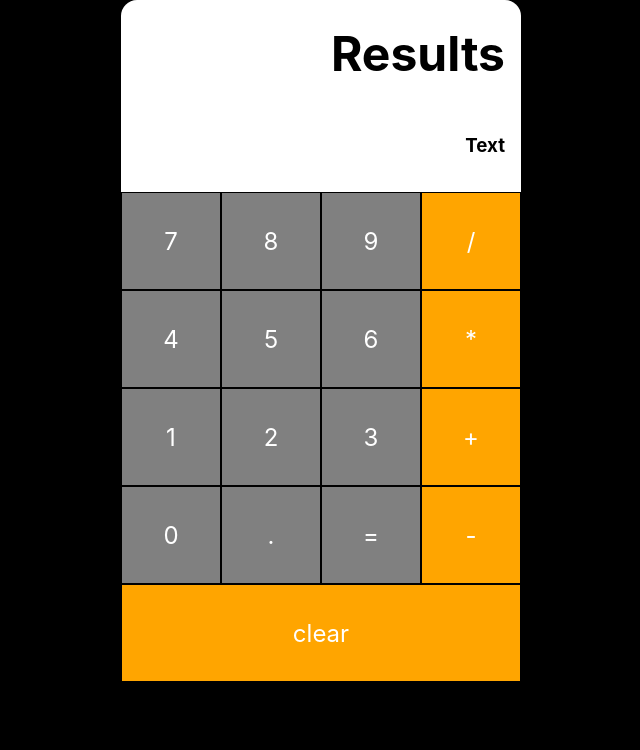
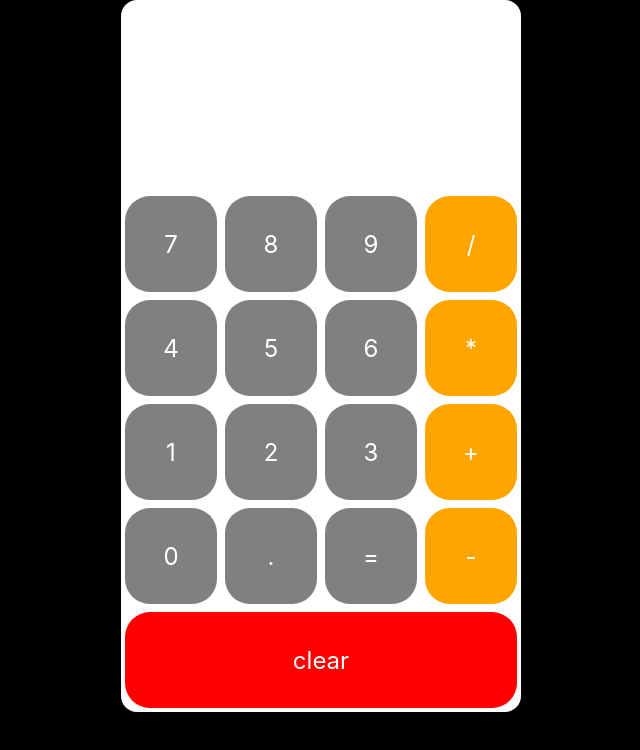
Before and after one commit to Sebascrab/React-Calculator, a React (Create React App) app: page / in a window 1280 px wide. Shown: the top 750 px of the page, without its empty margins (319-959 px from the left). Built offline with nearby package versions, Linux system fonts and the light colour scheme.

Commit message:
working on state logic

```diff
--- a/src/App.js
+++ b/src/App.js
@@ -3,37 +3,50 @@ import './App.css';
 import { Button } from './components/button';
 import { Input } from './components/input'
 
+import { useState } from 'react';
+
 const App = () => {
+
+  const [text, setText] = useState("");
+  const [result, setResult] = useState("");
+
+  const addToText = (val) => {
+    setText((text) => [...text, val + " "]);
+  };
+
+  const buttonColor = 'orange'
+
+
   return (
     <div className="App">
       <div className='calc-wrap'>
-          <Input />
+          <Input text={text} result={result} />
         <div className='row'>
           <Button symbol="7" />
           <Button symbol="8" />
           <Button symbol="9" />
-          <Button symbol="/" color="orange" />
+          <Button symbol="/" color={buttonColor} />
         </div>
         <div className='row'>
           <Button symbol="4" />
           <Button symbol="5" />
           <Button symbol="6" />
-          <Button symbol="*" color="orange"/>
+          <Button symbol="*" color={buttonColor}/>
         </div>
         <div className='row'>
           <Button symbol="1" />
           <Button symbol="2" />
           <Button symbol="3" />
-          <Button symbol="+" color="orange" />
+          <Button symbol="+" color={buttonColor} />
         </div>
         <div className='row'>
           <Button symbol="0" />
           <Button symbol="." />
           <Button symbol="=" />
-          <Button symbol="-" color="orange"/>
+          <Button symbol="-" color={buttonColor}/>
         </div>
 
-        <Button symbol="clear" color="orange" />
+        <Button symbol="clear" color="red" />
 
       </div>
     </div>
--- a/src/components/button.css
+++ b/src/components/button.css
@@ -10,6 +10,7 @@
     background-color: gray;
     color: white;
     flex: 1;
-    border: solid 0.5px;
-    border-color: black;
+    margin: 4px;
+    border-radius: 25px;
+
 }
--- a/src/components/button.js
+++ b/src/components/button.js
@@ -1,6 +1,6 @@
 import "./button.css"
 
-export const Button = ({ symbol, color }) => {
+export const Button = ({ symbol, color, handleClick }) => {
     return (
         <div className="button-wrap" style={{ backgroundColor: color }}>{symbol}</div>
     )
--- a/src/components/input.js
+++ b/src/components/input.js
@@ -1,14 +1,14 @@
 import "./input.css"
 
 
-export const Input = () => {
+export const Input = ({ text, result }) => {
     return (
         <div className="input-wrap">
             <div className="results">
-                <h1>Results</h1>
+                <h1>{result}</h1>
             </div>
             <div className="text">
-                <h3>Text</h3>
+                <h3>{text}</h3>
             </div>
         </div>
     )
```
